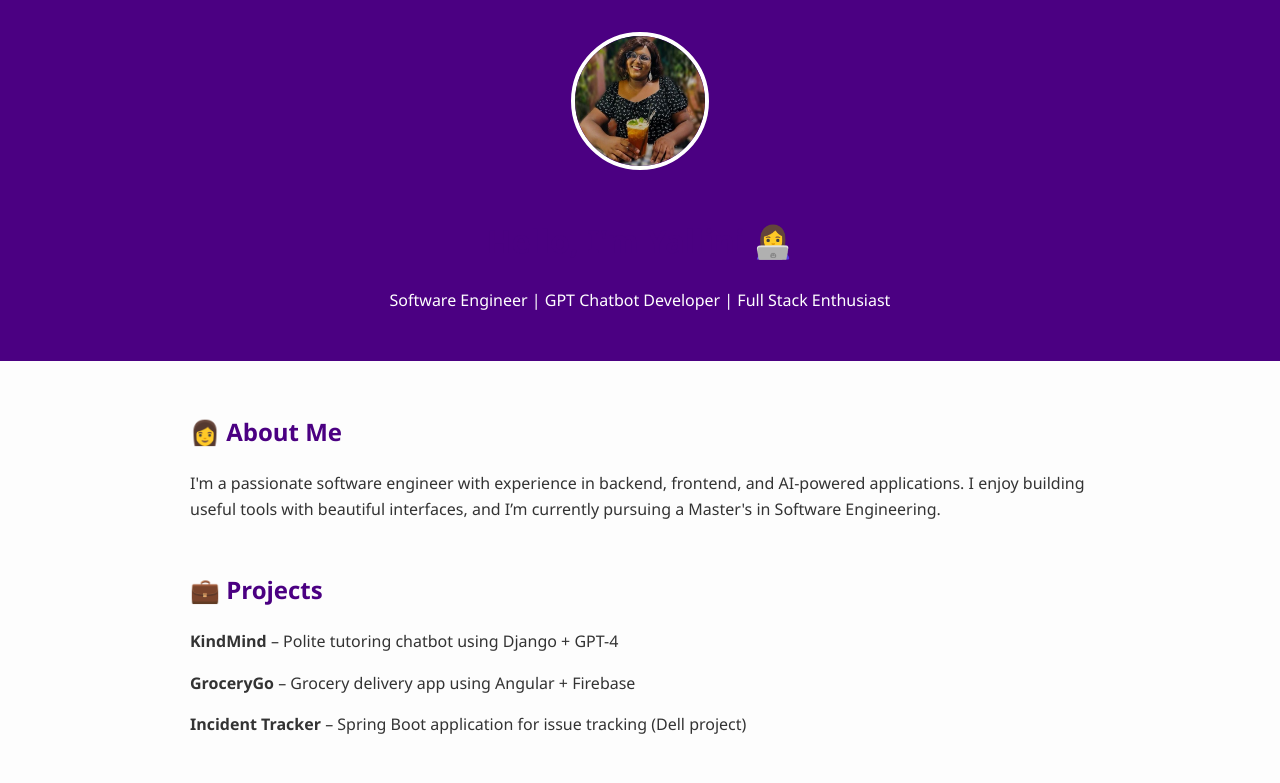
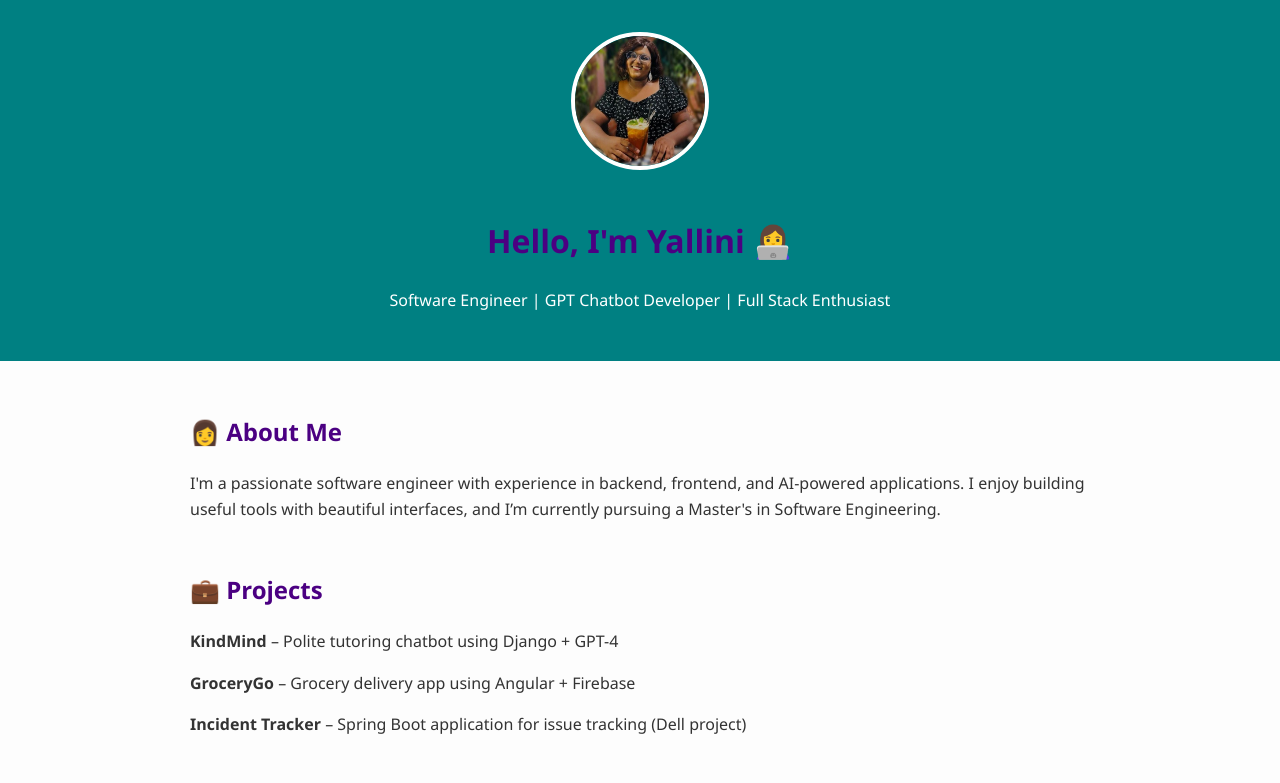
Before and after one commit to Yallini97/yallini.github.io, a plain HTML site: page index.html in a window 1280 px wide. Shown: the top 783 px of the page. Drawn offline with Linux system fonts and the light colour scheme.

Commit message:
Update index.html

```diff
--- a/index.html
+++ b/index.html
@@ -14,7 +14,7 @@
     }
 
     header {
-      background: #4b0082;
+      background: #008082;
       color: white;
       padding: 2rem;
       text-align: center;
```
